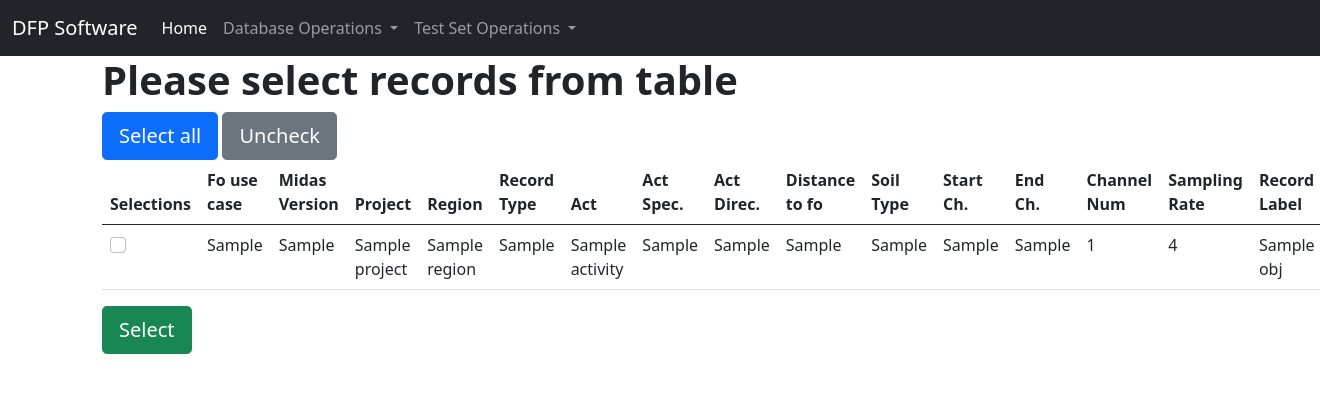
After one commit to melburmer/DFP_WEB, a Django app: template dfpproject/analyze/templates/analyze/record_subset_list.html in a window 1320 px wide. The commit adds this page. Shown: the top 393 px of the page. Run offline with Django 3.2, Linux system fonts and the light colour scheme; the template is opened without the code that fills it: most values are stand-ins (such as "Sample title", 1, 10 or a date in 2020); some libraries are stand-ins or nearby versions.

Commit message:
Create Testset function is coded [ADD]

```diff
--- a/dfpproject/analyze/templates/analyze/deneme.html
+++ /dev/null
@@ -1,6 +0,0 @@
-{% extends 'base.html' %}
-
-{% block content %}
-<h1>analyze deneme page</h1>
-
-{% endblock %}
--- /dev/null
+++ b/dfpproject/analyze/templates/analyze/record_subset_list.html
@@ -0,0 +1,69 @@
+{% extends "base.html" %}
+{% block content %}
+
+
+
+  {% if records %}
+    <h1><strong>Please select records from table</strong></h1>
+    <button type="button" name="button" class="btn btn-primary btn-lg" id="SelectAllButton">Select all</button>
+    <button type="button" name="button" class="btn btn-secondary btn-lg" id="UncheckButton">Uncheck</button>
+    <form class="" action="{% url 'analyze:create_testset' %}" method="GET">
+
+      {% csrf_token %}
+      <table class="table table-stripe table-hover">
+        <thead>
+          <tr>
+            <th scope="col"><strong>Selections</strong></th>
+            <th scope="col"><strong>Fo use case</strong></th>
+            <th scope="col"><strong>Midas Version</strong></th>
+            <th scope="col"><strong>Project</strong></th>
+            <th scope="col"><strong>Region</strong></th>
+            <th scope="col"><strong>Record Type</strong></th>
+            <th scope="col"><strong>Act</strong></th>
+            <th scope="col"><strong>Act Spec.</strong></th>
+            <th scope="col"><strong>Act Direc.</strong></th>
+            <th scope="col"><strong>Distance to fo</strong></th>
+            <th scope="col"><strong>Soil Type</strong></th>
+            <th scope="col"><strong>Start Ch.</strong></th>
+            <th scope="col"><strong>End Ch.</strong></th>
+            <th scope="col"><strong>Channel Num</strong></th>
+            <th scope="col"><strong>Sampling Rate</strong></th>
+            <th scope="col"><strong>Record Label</strong></th>
+
+          </tr>
+        </thead>
+
+        <tbody>
+          {% for obj in records %}
+            <tr>
+                <td><input type="checkbox"  class="form-check-input SubsetCb" name="checks" value= {{obj.pk}}></td>
+                <td>{{obj.fo_use_case}}</td>
+                <td>{{obj.midas_version}}</td>
+                <td>{{obj.project}}</td>
+                <td>{{obj.region}}</td>
+                <td>{{obj.record_type}}</td>
+                <td>{{obj.activity}}</td>
+                <td>{{obj.activity_specification}}</td>
+                <td>{{obj.activity_direction}}</td>
+                <td>{{obj.distance_to_fo}}</td>
+                <td>{{obj.soil_type}}</td>
+                <td>{{obj.start_channel}}</td>
+                <td>{{obj.end_channel}}</td>
+                <td>{{obj.channel_num}}</td>
+                <td>{{obj.sampling_rate}}</td>
+                <td>{{obj.record_label}}</td>
+            </tr>
+
+          {% endfor %}
+
+        </tbody>
+
+      </table>
+      <input type="submit" value="Select" class="btn btn-success btn-lg">
+    </form>
+
+  {%else%}
+  <h5>Cannot found any record that match with specified filter.</h5>
+  <a href="{%url  'home' %}" class="btn btn-secondary btn-lg">Back</a>
+  {% endif %}
+{% endblock %}
--- a/dfpproject/analyze/urls.py
+++ b/dfpproject/analyze/urls.py
@@ -5,5 +5,7 @@ app_name = "analyze"
 
 
 urlpatterns = [
-    url(r'deneme/$', views.AnalyzePage.as_view(), name='deneme'),
+    url(r'create_testset/$', views.CreateTestset.as_view(), name='create_testset'),
+    url(r'^select_subset_filter$', views.select_subset_filter, name="select_subset_filter"),
+    url(r'^select_subset$', views.RecordSelectSubset.as_view(), name="select_subset"),
 ]
--- a/dfpproject/database/urls.py
+++ b/dfpproject/database/urls.py
@@ -12,7 +12,7 @@ urlpatterns = [
     url(r'^detail/(?P<pk>\d+)$', views.RecordDetail.as_view(), name='detail'),
     url(r'^update/(?P<pk>\d+)$', views.UpdateRecord.as_view(), name='update'),
     url(r'^delete/(?P<pk>\d+)$', views.DeleteRecord.as_view(), name='delete'),
-    url(r'^select_subset_filter$', views.select_subset_list, name="select_subset_filter"),
+    url(r'^select_subset_filter$', views.select_subset_filter, name="select_subset_filter"),
     url(r'^select_subset$', views.RecordSelectSubset.as_view(), name="select_subset"),
     url(r'^delete_many$', views.delete_many, name="delete_selected_data"),
 ]
--- a/dfpproject/database/views.py
+++ b/dfpproject/database/views.py
@@ -389,7 +389,7 @@ def record_list(request):
 
 
 # return filter to the record_select_filter.html (filter result and filter form are shown in difference page.)
-def select_subset_list(request):
+def select_subset_filter(request):
     f = filters.RecordFilter(request.GET, queryset=models.Records.objects.all())
     return render(request, 'database/record_subset_filter.html', {'filter':f})
 
--- a/dfpproject/dfpproject/settings.py
+++ b/dfpproject/dfpproject/settings.py
@@ -43,6 +43,7 @@ INSTALLED_APPS = [
     "django_bootstrap5",
     'database',
     'analyze',
+    'multiselectfield',
 ]
 
 MIDDLEWARE = [
--- a/dfpproject/templates/base.html
+++ b/dfpproject/templates/base.html
@@ -51,7 +51,7 @@
                 Test Set Operations
               </a>
               <ul class="dropdown-menu" aria-labelledby="navbarDropdown">
-                <li><a class="dropdown-item" href="{% url 'analyze:deneme' %}">Create Test Set</a></li>
+                <li><a class="dropdown-item" href="{% url 'analyze:select_subset_filter' %}">Create Test Set</a></li>
                 <li><hr class="dropdown-divider"></li>
                 <li><a class="dropdown-item" href="#">Edit Test Set</a></li>
                 <li><hr class="dropdown-divider"></li>
```
Also changed, not shown: dfpproject/analyze/models.py (+8 -4 lines), dfpproject/analyze/templates/analyze/create_testset.html (added, +15 -0 lines), dfpproject/analyze/templates/analyze/record_subset_filter.html (added, +17 -0 lines), dfpproject/analyze/views.py (+86 -4 lines).
